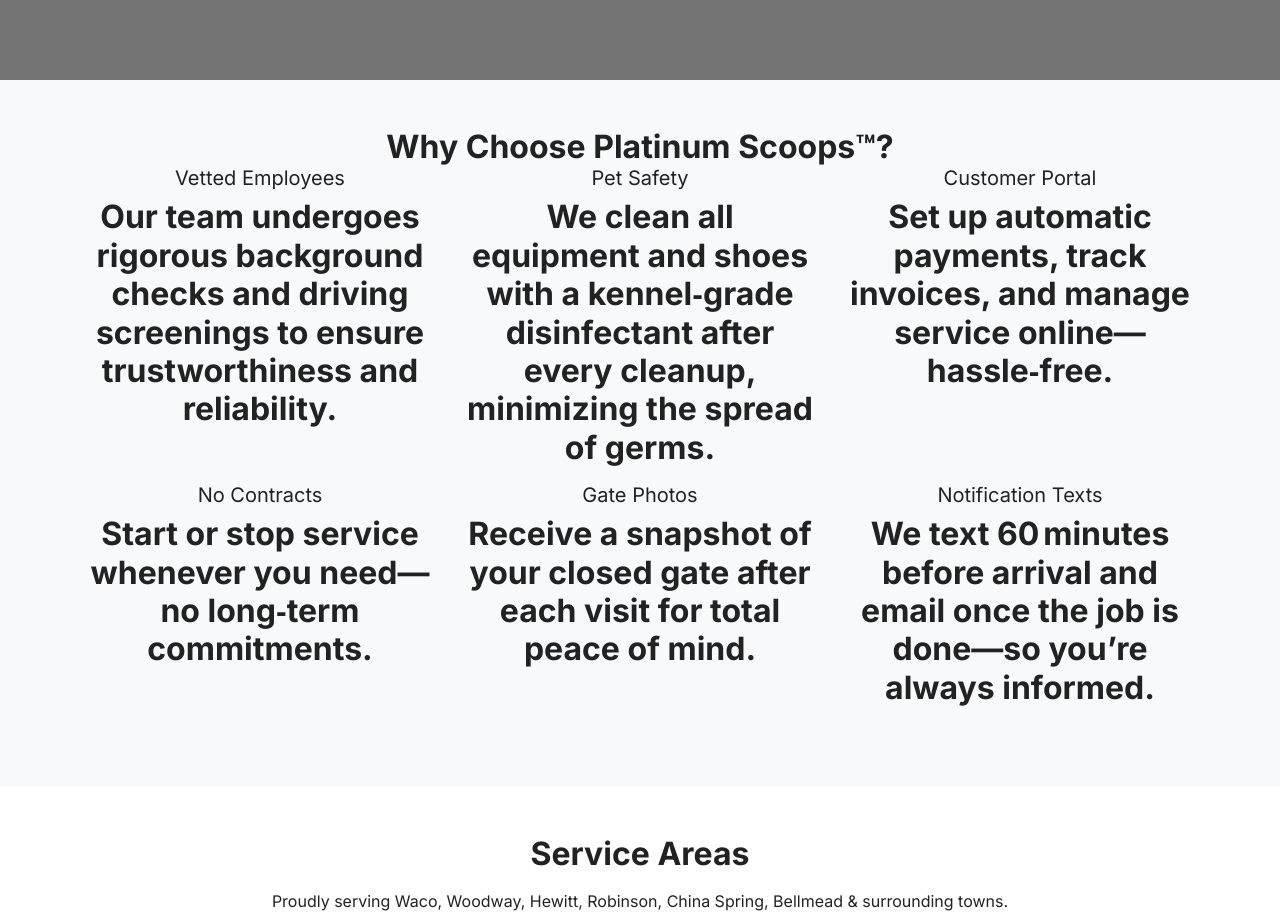
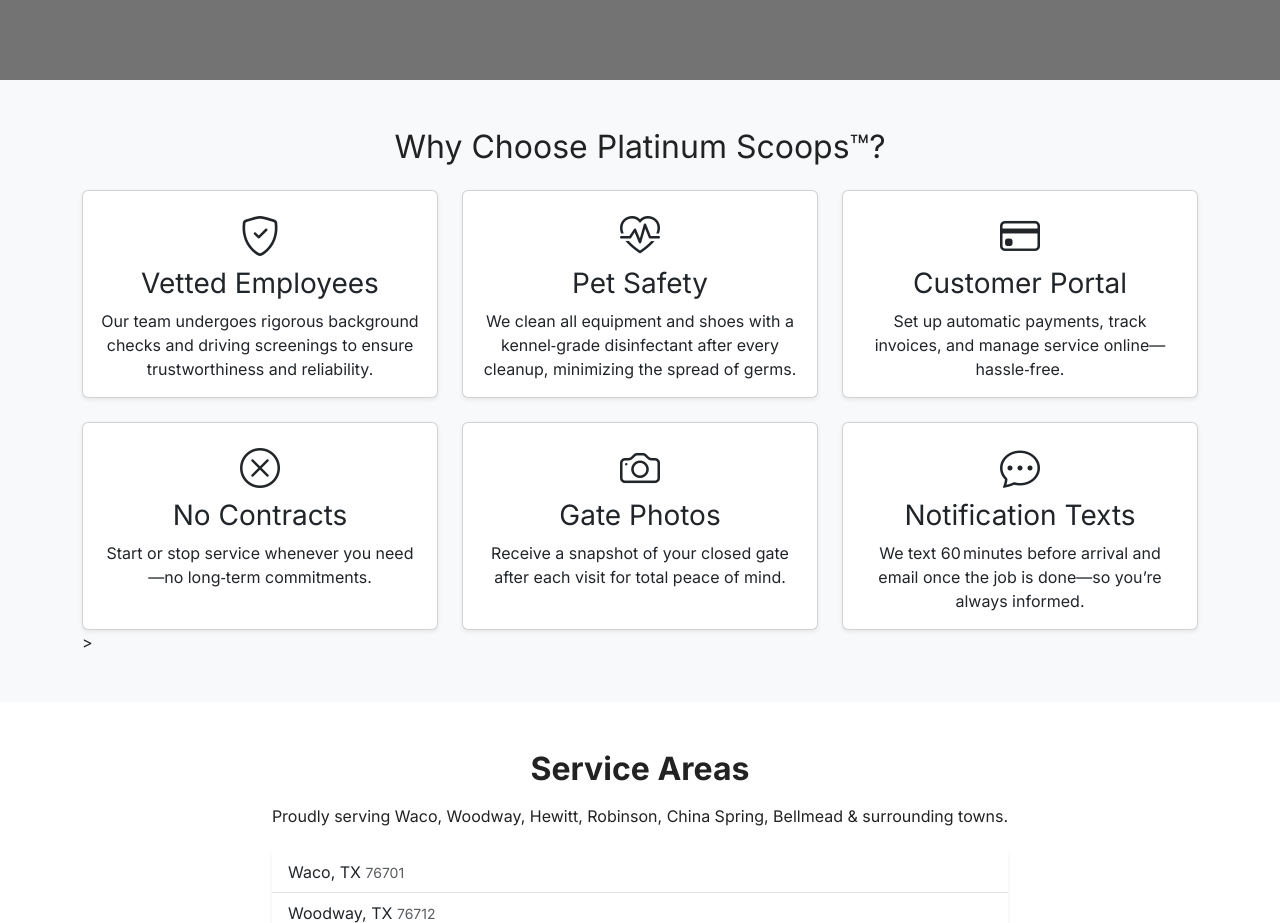
Before and after one commit to JackyeC/platinumscoops, a website: page index.html in a window 1280 px wide. Shown: the part 560-1483 px from the top of the page. Drawn offline with nearby package versions, Linux system fonts and the light colour scheme; a script that the page names is missing.

Commit message:
Update index.html

```diff
--- a/index.html
+++ b/index.html
@@ -114,31 +114,63 @@
   <!-- WHY CHOOSE US -->
   <section class="py-5 bg-light" id="why">
     <div class="container">
-      <h2 class="section-title text-center">Why Choose Platinum Scoops™?
-      <div class="row <div class="row g-4 mt-4">
+        <h2 class="text-center mb-4">Why Choose Platinum Scoops™?</h2>
+    <div class="row g-4">
       <div class="col-md-4">
-    <h5>Vetted Employees</h5>
-    <p>Our team undergoes rigorous background checks and driving screenings to ensure trustworthiness and reliability.</p>
+        <div class="card h-100 shadow-sm text-center">
+          <div class="card-body">
+            <i class="bi bi-shield-check fs-1 mb-3"></i>
+            <h3 class="card-title">Vetted Employees</h3>
+            <p class="card-text">Our team undergoes rigorous background checks and driving screenings to ensure trustworthiness and reliability.</p>
+          </div>
+        </div>
       </div>
       <div class="col-md-4">
-    <h5>Pet Safety</h5>
-    <p>We clean all equipment and shoes with a kennel‑grade disinfectant after every cleanup, minimizing the spread of germs.</p>
+        <div class="card h-100 shadow-sm text-center">
+          <div class="card-body">
+            <i class="bi bi-heart-pulse fs-1 mb-3"></i>
+            <h3 class="card-title">Pet Safety</h3>
+            <p class="card-text">We clean all equipment and shoes with a kennel‑grade disinfectant after every cleanup, minimizing the spread of germs.</p>
+          </div>
+        </div>
       </div>
       <div class="col-md-4">
-    <h5>Customer Portal</h5>
-    <p>Set up automatic payments, track invoices, and manage service online—hassle‑free.</p>
+        <div class="card h-100 shadow-sm text-center">
+          <div class="card-body">
+            <i class="bi bi-credit-card fs-1 mb-3"></i>
+            <h3 class="card-title">Customer Portal</h3>
+            <p class="card-text">Set up automatic payments, track invoices, and manage service online—hassle‑free.</p>
+          </div>
+        </div>
       </div>
       <div class="col-md-4">
-    <h5>No Contracts</h5>
-    <p>Start or stop service whenever you need—no long‑term commitments.</p>
+        <div class="card h-100 shadow-sm text-center">
+          <div class="card-body">
+            <i class="bi bi-x-circle fs-1 mb-3"></i>
+            <h3 class="card-title">No Contracts</h3>
+            <p class="card-text">Start or stop service whenever you need—no long‑term commitments.</p>
+          </div>
+        </div>
       </div>
       <div class="col-md-4">
-    <h5>Gate Photos</h5>
-    <p>Receive a snapshot of your closed gate after each visit for total peace of mind.</p>
+        <div class="card h-100 shadow-sm text-center">
+          <div class="card-body">
+            <i class="bi bi-camera fs-1 mb-3"></i>
+            <h3 class="card-title">Gate Photos</h3>
+            <p class="card-text">Receive a snapshot of your closed gate after each visit for total peace of mind.</p>
+          </div>
+        </div>
       </div>
       <div class="col-md-4">
-    <h5>Notification Texts</h5>
-    <p>We text 60 minutes before arrival and email once the job is done—so you’re always informed.</p>
+        <div class="card h-100 shadow-sm text-center">
+          <div class="card-body">
+            <i class="bi bi-chat-dots fs-1 mb-3"></i>
+            <h3 class="card-title">Notification Texts</h3>
+            <p class="card-text">We text 60 minutes before arrival and email once the job is done—so you’re always informed.</p>
+          </div>
+        </div>
+      </div>
+    </div>>
   </div>
 </div>
         </div>
```
Lines whose indentation alone changed are shown as unchanged.
